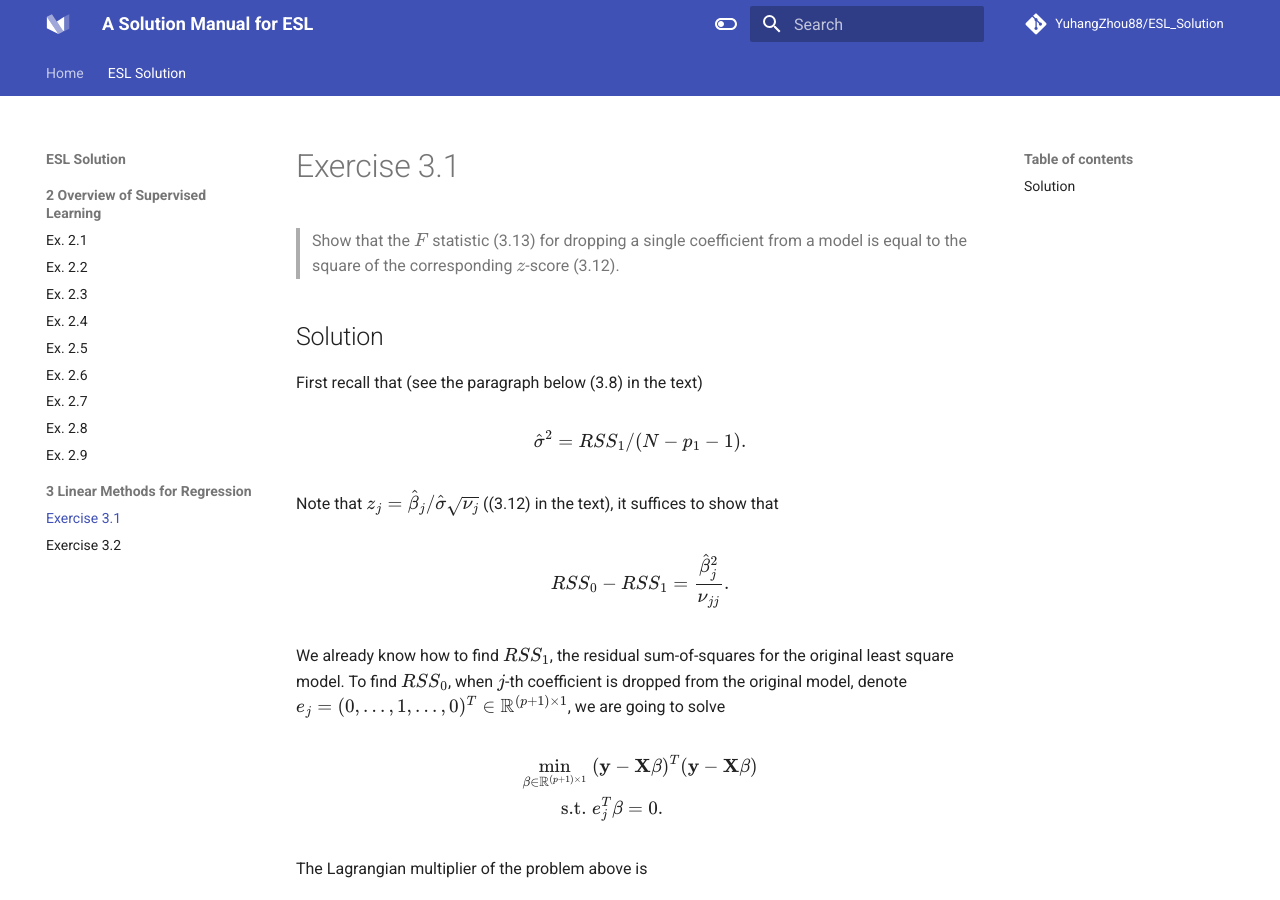
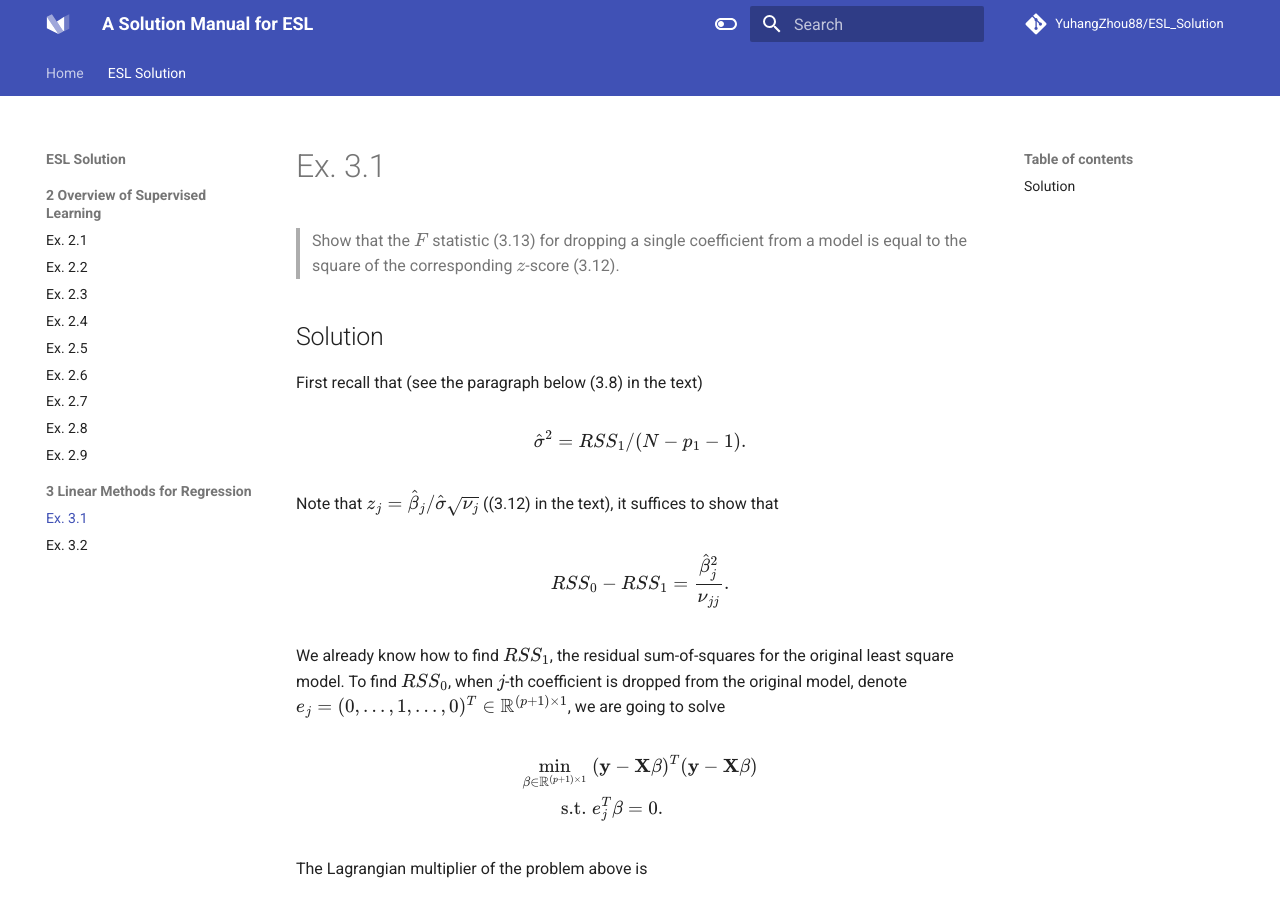
Before and after one commit to YuhangZhou88/ESL_Solution, an MkDocs documentation site: the page built from docs/ESL-Solution/3-Linear-Methods-for-Regression/ex3-1.md, in a window 1280 px wide and 900 px high. Built offline with MkDocs 1.6.1 and Material for MkDocs 9.7.7, drawn with Linux system fonts in a browser that asks for light colours; comment, search, counter and statistics services are not loaded.

Commit message:
foramt chp3

```diff
--- a/docs/ESL-Solution/3-Linear-Methods-for-Regression/ex3-1.md
+++ b/docs/ESL-Solution/3-Linear-Methods-for-Regression/ex3-1.md
@@ -1,5 +1,5 @@
 ---
-title: Exercise 3.1
+title: Ex. 3.1
 linktitle: Ex 3.1
 type: book
 date: "2021-01-02T00:00:00+01:00"
--- a/docs/ESL-Solution/3-Linear-Methods-for-Regression/ex3-2.md
+++ b/docs/ESL-Solution/3-Linear-Methods-for-Regression/ex3-2.md
@@ -1,5 +1,5 @@
 ---
-title: Exercise 3.2
+title: Ex. 3.2
 linktitle: Ex 3.2
 type: book
 date: "2021-01-02T00:00:00+01:00"
```
